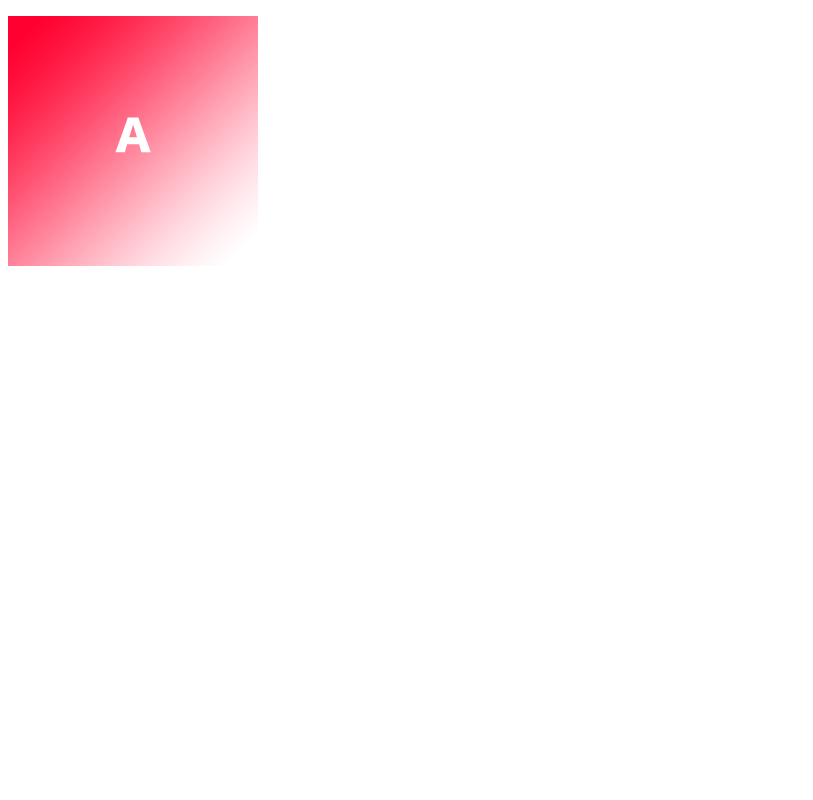
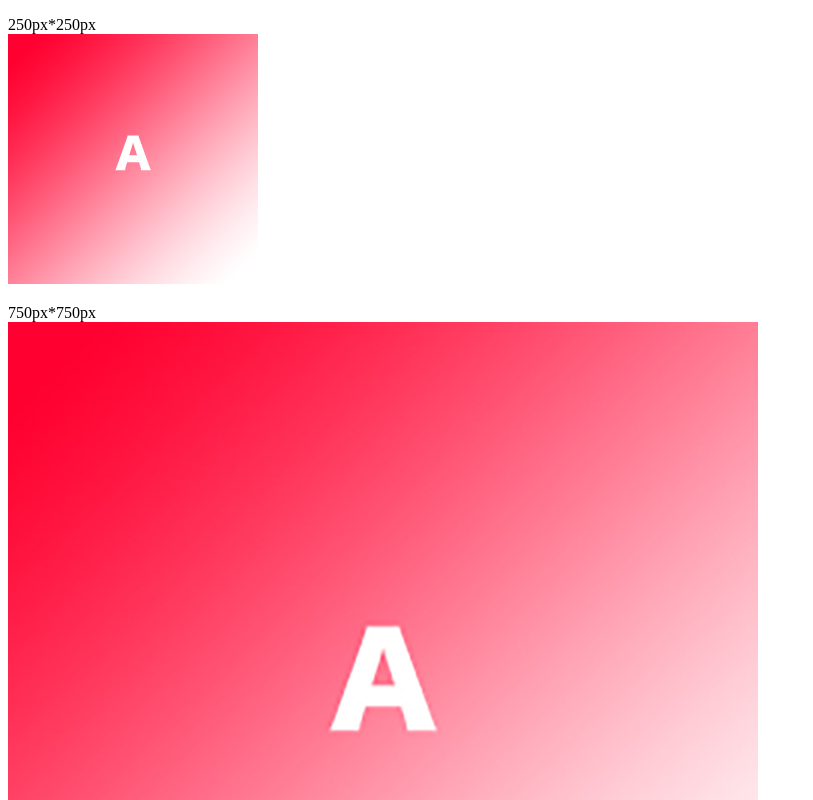
Before and after one commit to klc-mk/Pict-swiper, a Vue app: page / in a window 1280 px wide. Shown: the top 800 px of the page, without its empty margins (0-813 px from the left). Built offline with nearby package versions, Linux system fonts and the light colour scheme.

Commit message:
色々怪しかった動作を修正

```diff
--- a/src/App.vue
+++ b/src/App.vue
@@ -1,9 +1,16 @@
 <template>
   <div id="app">
   <p>
+    250px*250px
     <PictSwiper srcA='images/sample_pict_A.jpg' srcB='images/sample_pict_B.jpg'/>
   </p>
-  <p>test</p>
+
+  <p>
+    750px*750px
+    <PictSwiper srcA='images/sample_pict_750A.jpg' srcB='images/sample_pict_750B.jpg'/>
+  </p>
+
+
   </div>
 </template>
 
--- a/src/components/pict-swiper.vue
+++ b/src/components/pict-swiper.vue
@@ -1,7 +1,6 @@
 <template>
   <div style="position:relative;" ref="parent">
-
-    <div style="position:absolute;top:0px;left;0px;z-index:0;"
+    <div style="top:0px;left;0px;z-index:0;"
         @mousedown="touchstart($event)"
         @mousemove="imgdrag($event)"
         @mouseleave="touchend($event)"
@@ -11,7 +10,7 @@
         <div style="position:absolute;top:0px;left;0px;" :style="posset">
             <img class="imgtrim" :src="imageB">
         </div>
-        <span :style="barheight"></span>
+        <span :style="barheight" style="text-align:left"></span>
 
     </div>
 
@@ -58,7 +57,7 @@ export default {
     methods:{
         touchstart:function(e){
             this.clicked = true;
-            this.xpos = e.clientX - this.$refs.parent.getBoundingClientRect().left -1;
+            this.xpos = Math.max(0,Math.min(this.size.width,e.clientX - this.$refs.parent.getBoundingClientRect().left -1));
 
         },
         imgdrag:function(e){
```
